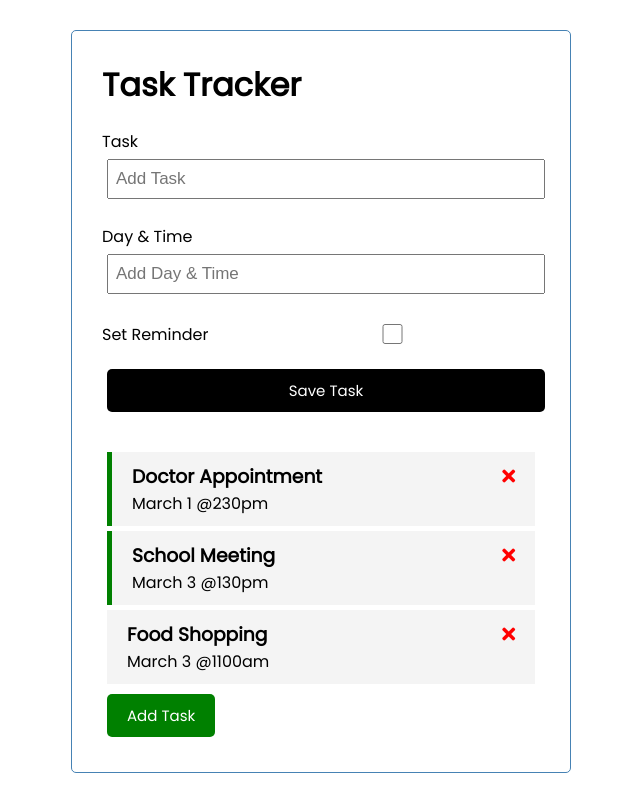
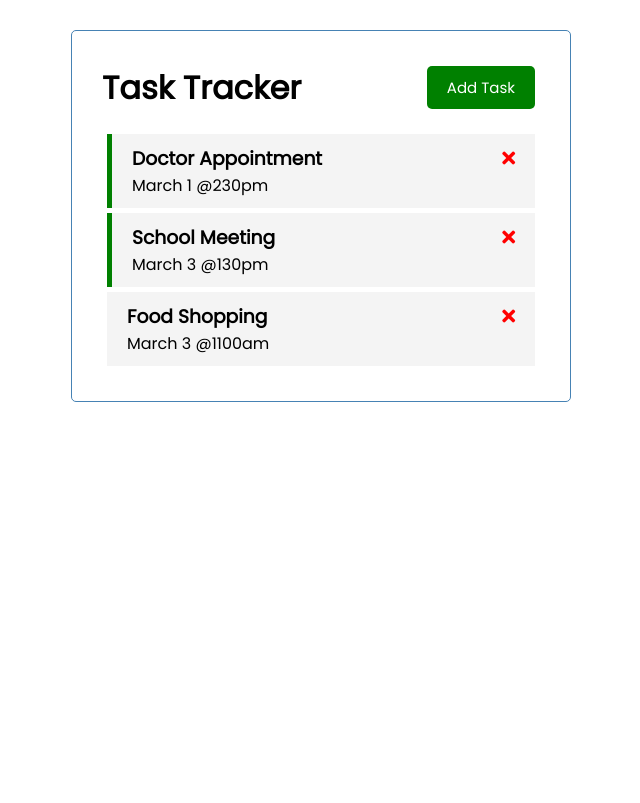
Before and after one commit to aschmidt2020/sample-task-tracker-vue, a Vue app: page / in a window 1280 px wide. Shown: the whole page, without its empty margins (319-959 px from the left). Built offline with nearby package versions, Linux system fonts and the light colour scheme.

Commit message:
feat: added addToggleTask button to toggle form visibility

```diff
--- a/src/App.vue
+++ b/src/App.vue
@@ -1,16 +1,16 @@
 <template>
 <div class="container">
-  <Header />
-  <AddTask @add-task="addTask" :tasks="tasks"/>
+  <Header @toggle-add-task="toggleAddTask" />
+  <div v-if="showAddTask">
+    <AddTask @add-task="addTask" :tasks="tasks"/>
+  </div>
   <Tasks @toggle-reminder="toggleReminder" @delete-task="deleteTask" :tasks="tasks"/>
-  <Button text="Add Task" color="green"/>
 </div>
 
 </template>
 
 <script>
 import Header from './components/Header.vue'
-import Button from './components/Button.vue'
 import Tasks from './components/Tasks.vue'
 import AddTask from './components/AddTask.vue'
 
@@ -18,18 +18,21 @@
   name: 'App',
   components: {
     Header,
-    Button,
     Tasks,
     AddTask
   },
   data() {
     return {
-      tasks: []
+      tasks: [],
+      showAddTask: false
     }
   },
   methods: {
     addTask(task) {
       this.tasks = [...this.tasks, task]
+    },
+    toggleAddTask(){
+      this.showAddTask = !this.showAddTask
     },
     deleteTask(id) {
       if(confirm('Are you sure you would like to delete this?')){
--- a/src/components/Button.vue
+++ b/src/components/Button.vue
@@ -12,7 +12,7 @@
     },
     methods: {
         onClick() {
-            console.log('Click')
+            this.$emit('toggle-add-task')
         }
     }
 }
--- a/src/components/Header.vue
+++ b/src/components/Header.vue
@@ -1,13 +1,19 @@
 <template>
     <header>
         <h1>Task Tracker</h1>
+        <Button @toggle-add-task="$emit('toggle-add-task')" text="Add Task" color="green" />
     </header>
 </template>
 
 <script>
+    import Button from './Button.vue'
+
     export default {
         // eslint-disable-next-line
-        name: 'Header'
+        name: 'Header',
+        components: {
+            Button
+        }
     }
 </script>
 
```
